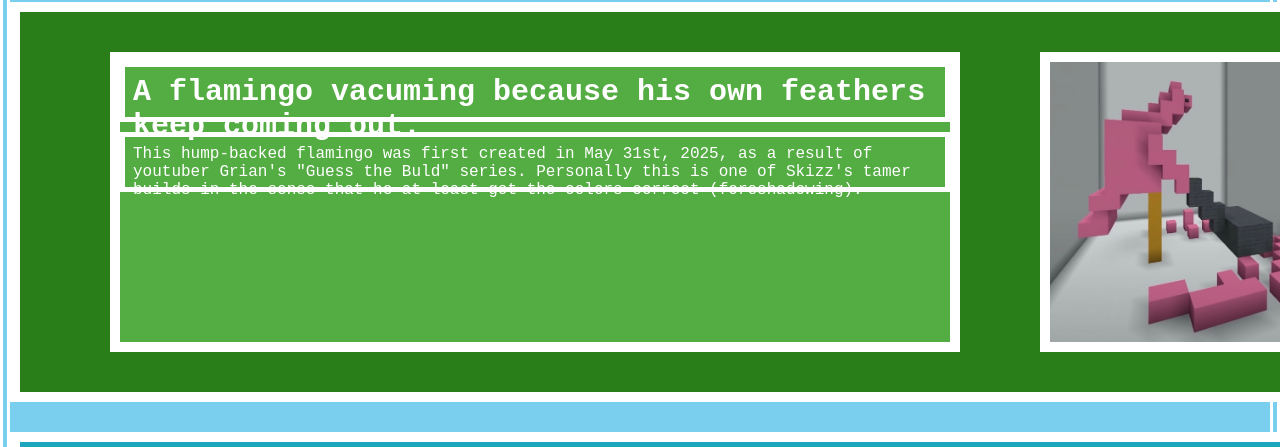
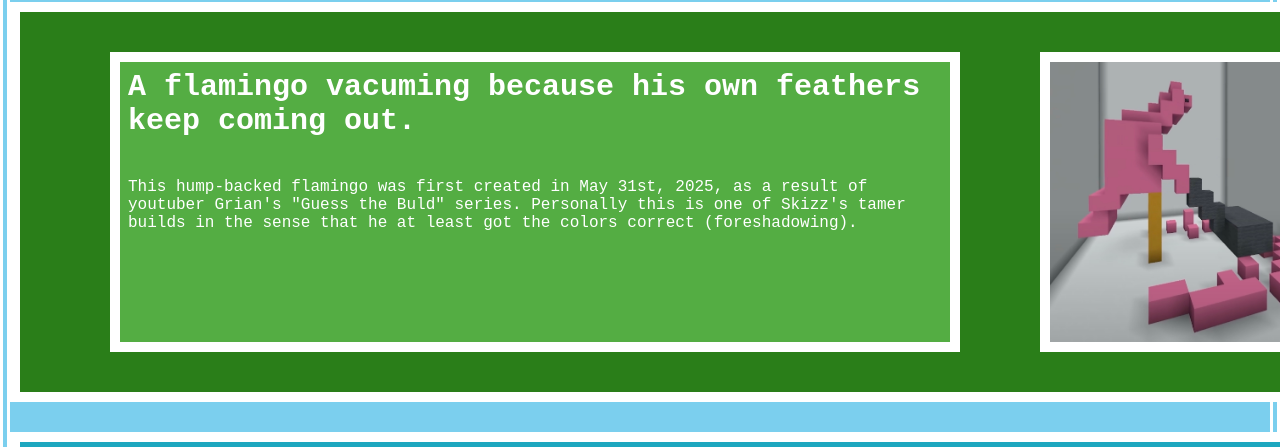
Before and after one commit to staten-island-tech/css-blogpost-project-YuXuanDevanLin, a plain HTML site: page index.HTML in a window 1280 px wide. Shown: the part 353-800 px from the top of the page. Drawn offline with Linux system fonts and the light colour scheme; a web font is replaced by a local one.

Commit message:
Update style.css

```diff
--- a/style.css
+++ b/style.css
@@ -98,7 +98,7 @@ h1 {
 
 
 h2 {
-  height: 60px;
+  height: 35%;
   width: 100%;
   font-size: 3rem;
   color: white;
@@ -106,7 +106,6 @@ h2 {
   padding: 8px;
   margin-top: 0px;
   margin-bottom: 10px;
-  border: 5px solid white;
 }
 p{
   height: 60px;
@@ -117,7 +116,6 @@ p{
   padding: 8px;
   margin-top: 10px;
     margin-bottom: 10px;
-  border: 5px solid white;
 }
 #image3 img {
   width: 30rem;
```
